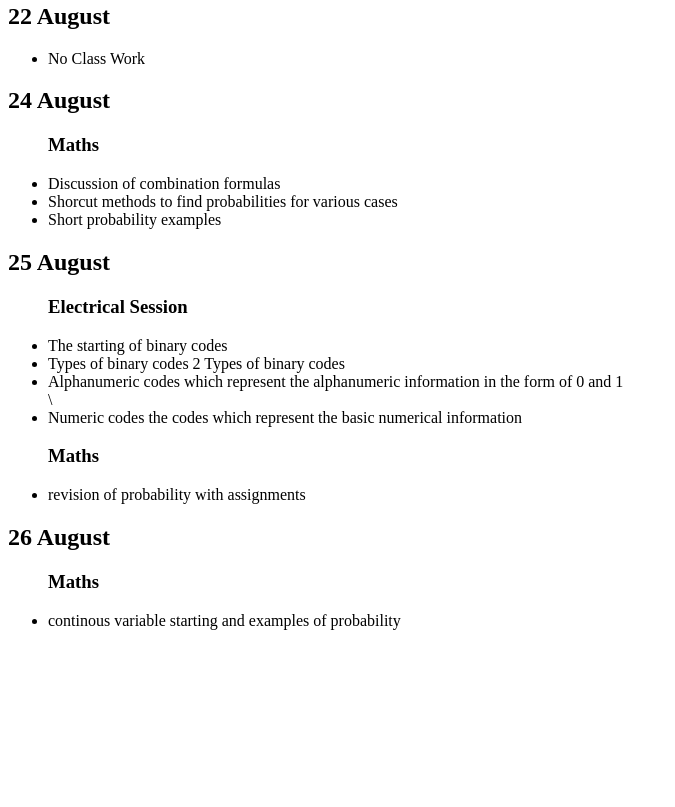
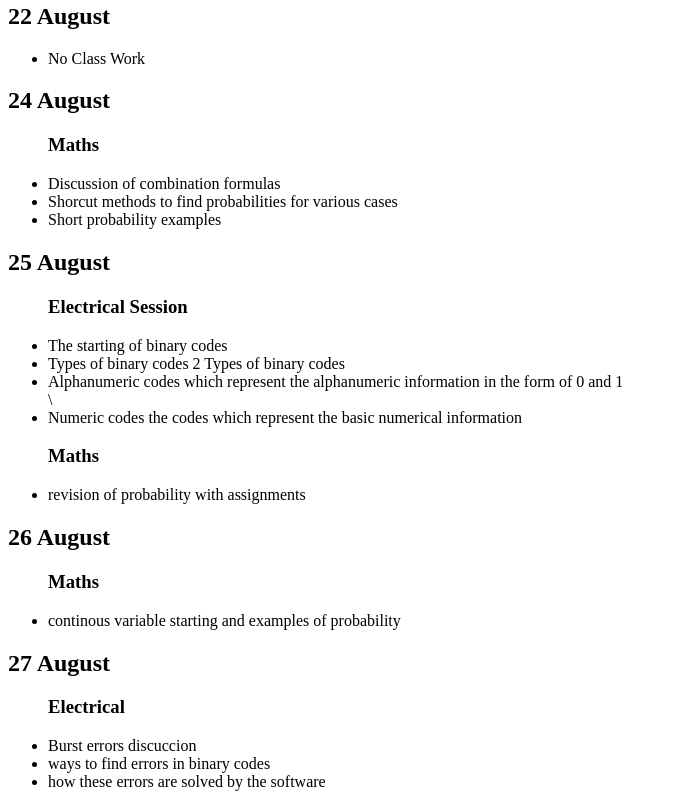
Before and after one commit to nutshell42/dcw, a plain HTML site: page index.html in a window 1280 px wide. Shown: the part 455-1262 px from the top of the page, without its empty margins (0-675 px from the left). Before the commit the page ends 1101 px from the top, so only its background shows below. Drawn offline with Linux system fonts and the light colour scheme.

Commit message:
Update index.html

```diff
--- a/index.html
+++ b/index.html
@@ -63,6 +63,13 @@
          starting and examples of probability</li>
 
 </ul>
+<h2>27 August</h2>
+<ul>
+    <h3>Electrical</h3>
+    <li>Burst errors discuccion</li>
+    <li>ways to find errors in binary codes</li>
+    <li>how these errors are solved by the software</li>
+</ul>
 </body>
 
 </html>
```
